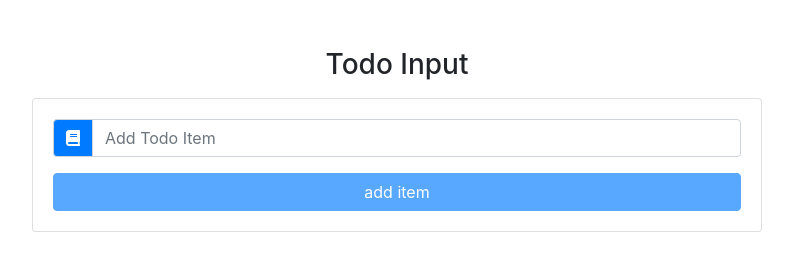
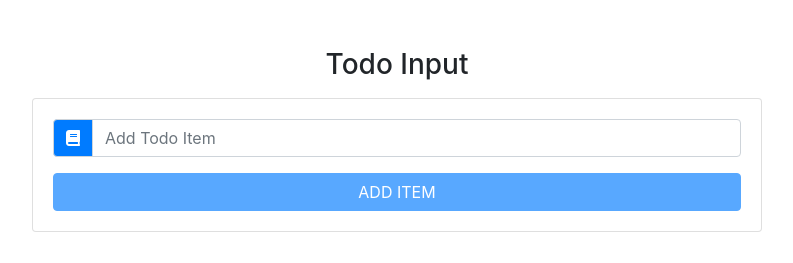
Before and after one commit to keddy406/todo-list, a React (Create React App) app: page / in a window 1280 px wide. Shown: the top 263 px of the page, without its empty margins (243-1036 px from the left). Built offline with nearby package versions, Linux system fonts and the light colour scheme.

Commit message:
finsh todolist

```diff
--- a/src/App.js
+++ b/src/App.js
@@ -50,7 +50,14 @@ class App extends Component {
   };
 
   handleEdit = (id) => {
-    console.log(`handleEdit ${id}`);
+    const filteredItems = this.state.items.filter((item) => item.id !== id);
+    const selectedItem = this.state.items.find((item) => item.id === id);
+    this.setState({
+      items: filteredItems,
+      item: selectedItem.title,
+      id: id,
+      editItem: true,
+    });
   };
 
   render() {
@@ -63,7 +70,7 @@ class App extends Component {
               item={this.state.item}
               handleChange={this.handleChange}
               handleSubmit={this.handleSubmit}
-              editItem={this.editItem}
+              editItem={this.state.editItem}
             />
             <TodoList
               items={this.state.items}
--- a/src/components/TodoInput.js
+++ b/src/components/TodoInput.js
@@ -21,11 +21,15 @@ export default class TodoInput extends Component {
             />
           </div>
           <button
-            disabled={!item}
             type="submit"
-            className="btn btn-block btn-primary mt-3 text-uppercases"
+            disabled={item ? false : true}
+            className={
+              editItem
+                ? "btn btn-block btn-success mt-3 text-uppercase"
+                : "btn btn-block btn-primary mt-3 text-uppercase"
+            }
           >
-            add item
+            {editItem ? "edit item" : "add item"}
           </button>
         </form>
       </div>
```
Also changed, not shown: 1 other file (tests, documents, lock files or other folders).
